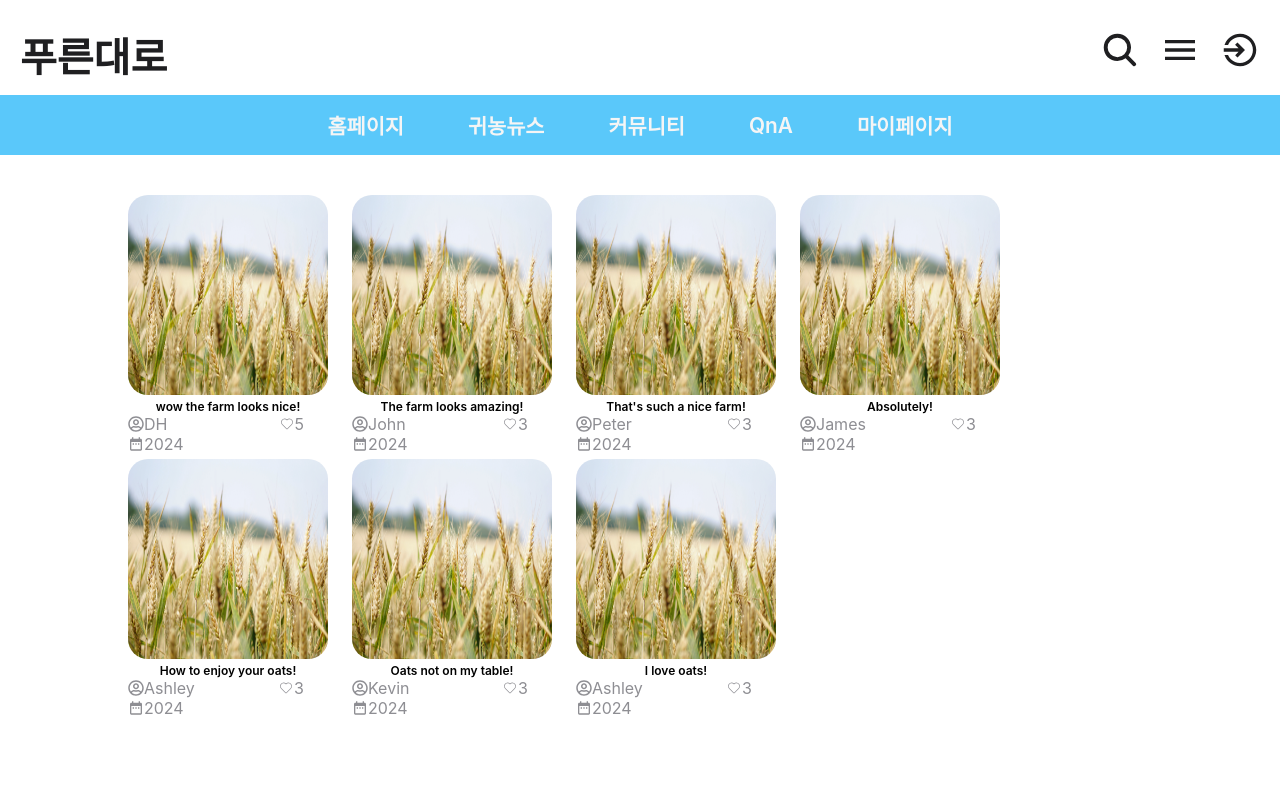
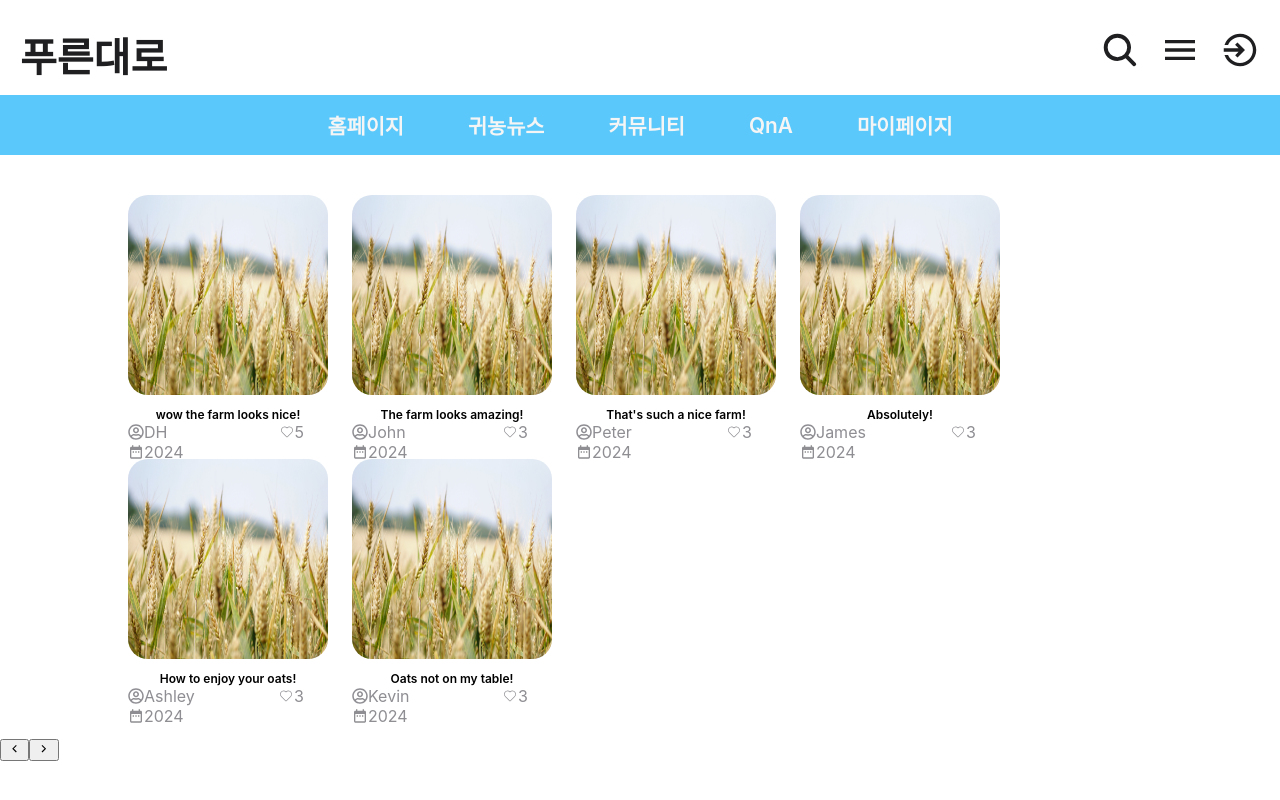
Before and after one commit to dancingKimDH/Toy_Harvest, a React (Create React App) app: page /news in a window 1280 px wide. Built offline with nearby package versions, Linux system fonts and the light colour scheme; no server answers.

Commit message:
news box pagination

```diff
--- a/src/components/PostBox/NewsBox.tsx
+++ b/src/components/PostBox/NewsBox.tsx
@@ -1,5 +1,8 @@
+import { limit } from "firebase/firestore";
+import { useState } from "react";
 import { CiHeart } from "react-icons/ci";
 import { FaRegUserCircle } from "react-icons/fa";
+import { GrFormNext, GrFormPrevious } from "react-icons/gr";
 import { MdDateRange } from "react-icons/md";
 
 export interface PostProps {
@@ -17,13 +20,31 @@ const posts = [
     { name: "Ashley", createdAt: "2024", likes: 3, title: "How to enjoy your oats!" },
     { name: "Kevin", createdAt: "2024", likes: 3, title: "Oats not on my table!" },
     { name: "Ashley", createdAt: "2024", likes: 3, title: "I love oats!" },
+    { name: "DH", createdAt: "2024", likes: 3, title: "That's such a nice farm!" },
+    { name: "Peter", createdAt: "2024", likes: 6, title: "Best crops of the season" },
+    { name: "DH", createdAt: "2024", likes: 10, title: "I love oats!" },
+    { name: "Linda", createdAt: "2024", likes: 1, title: "I love oats!" },
+    { name: "Linda", createdAt: "2024", likes: 4, title: "Oats not on my table!" },
+    { name: "Emily", createdAt: "2024", likes: 5, title: "Best crops of the season" },
+    { name: "Maria", createdAt: "2024", likes: 8, title: "Best crops of the season" },
+    { name: "Emily", createdAt: "2024", likes: 4, title: "Stunning views of the countryside!" },
+    { name: "Linda", createdAt: "2024", likes: 8, title: "Farming techniques explained" },
+    { name: "Kevin", createdAt: "2024", likes: 4, title: "I love oats!" }
 ]
 
 export default function PostBox() {
+
+    const [limit, setLimit] = useState<number>(6);
+    const [page, setPage] = useState<number>(1);
+    const [total, setTotal] = useState<number>(1);
+
+    const offset = (page - 1) * limit;
+    const numPages = Math.ceil(total / limit);
+
     return (
         <>
             <div className="newsPost">
-            {posts.map((post, index) => (
+                {posts.slice(offset, offset + limit).map((post, index) => (
                     <div className="post__box" key={index}>
                         <div className="post__box-postImage">
                             <img src="/images/3.jpg" alt="" width={200} height={200} />
@@ -44,6 +65,12 @@ export default function PostBox() {
                     </div>
                 ))}
             </div>
+
+{/* pagination buttons */}
+                    <div className="pagination__btns">
+                    <button type="button"> <GrFormPrevious /> </button>
+                    <button type="button"> <GrFormNext /> </button>
+                    </div>
         </>
     )
 }
--- a/src/index.scss
+++ b/src/index.scss
@@ -409,10 +409,15 @@ $primaryYello: #FFCC00;
 .post__box {
   width: 25vh;
   height: 30vh;
+  text-align: center;
   &-postImage{
     img{
       border-radius: 10%;
     }
+  }
+
+  &-postImage {
+    padding-bottom: 1vh;
   }
 
   &-user{
```
Lines whose indentation alone changed are shown as unchanged.
